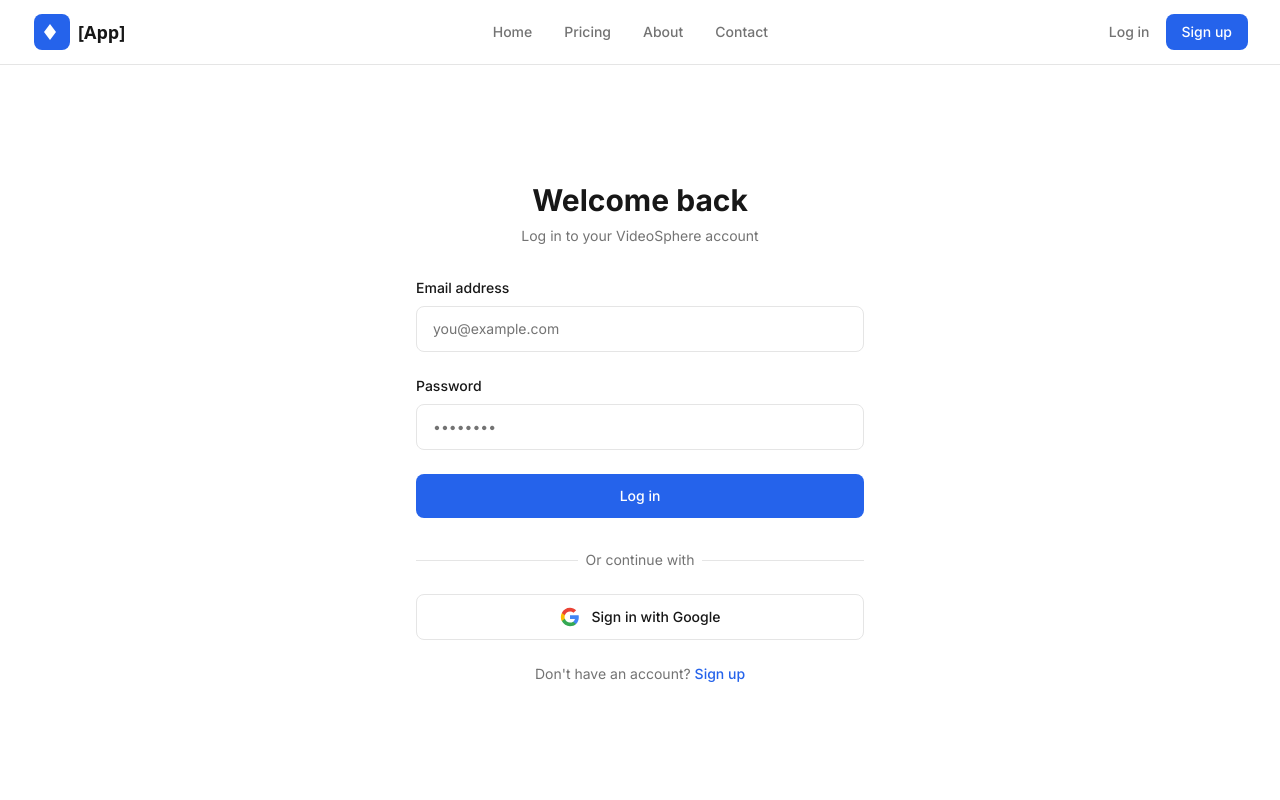
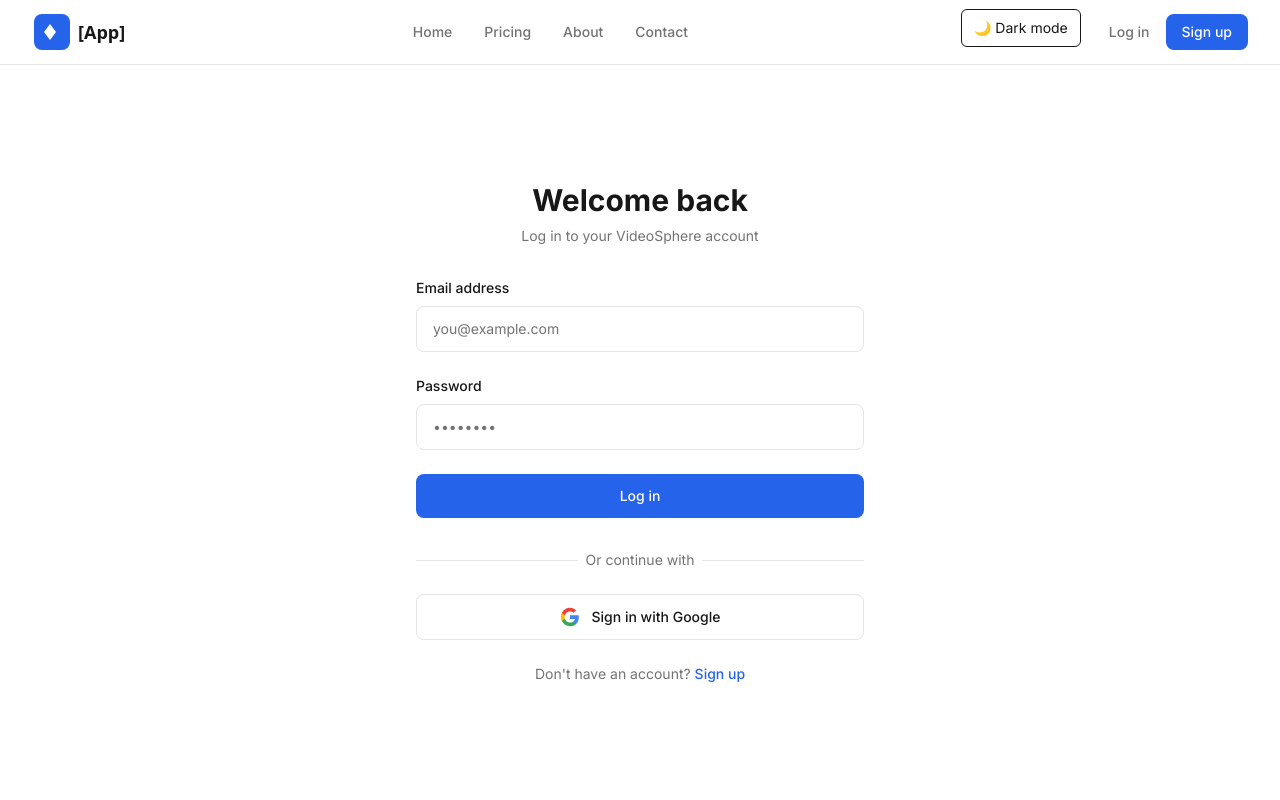
Before and after one commit to threehappypenguins/VideoSphere, a Next.js app: page /login in a window 1280 px wide. Shown: the top 800 px of the page. Built offline with nearby package versions, Linux system fonts and the light colour scheme; no server answers.

Commit message:
feat: add light/dark theme toggle in navbar

```diff
--- a/app/globals.css
+++ b/app/globals.css
@@ -73,7 +73,15 @@
   }
 }
 */
-
+.dark {
+  --background: #0a0a0a;
+  --foreground: #ededed;
+  --primary: #3b82f6;
+  --primary-foreground: #ffffff;
+  --muted: #262626;
+  --muted-foreground: #a3a3a3;
+  --border: #404040;
+}
 /* --- Base Styles --- */
 body {
   background: var(--background);
--- a/app/layout.tsx
+++ b/app/layout.tsx
@@ -22,6 +22,7 @@ import { Inter } from 'next/font/google';
 import './globals.css';
 import Navbar from '@/components/layout/Navbar';
 import Footer from '@/components/layout/Footer';
+import { ThemeProvider } from 'next-themes';
 
 // --- Font Configuration ---
 // next/font automatically optimizes fonts — no external requests at runtime.
@@ -49,11 +50,13 @@ export default function RootLayout({
   children: React.ReactNode;
 }>) {
   return (
-    <html lang="en" className={inter.variable}>
+    <html lang="en" className={inter.variable} suppressHydrationWarning>
       <body className="font-sans antialiased">
-        <Navbar />
-        <main className="min-h-screen">{children}</main>
-        <Footer />
+        <ThemeProvider attribute="class">
+          <Navbar />
+          <main className="min-h-screen">{children}</main>
+          <Footer />
+        </ThemeProvider>
       </body>
     </html>
   );
--- a/components/layout/Navbar.tsx
+++ b/components/layout/Navbar.tsx
@@ -14,6 +14,7 @@ import Link from 'next/link';
 import Image from 'next/image';
 import { useRouter, usePathname } from 'next/navigation';
 import { logout } from '@/lib/auth-client';
+import { useTheme } from 'next-themes';
 
 /** User shape returned by GET /api/auth/session (Appwrite User). */
 interface SessionUser {
@@ -26,7 +27,7 @@ export default function Navbar() {
   const pathname = usePathname();
   const [mobileMenuOpen, setMobileMenuOpen] = useState(false);
   const [sessionUser, setSessionUser] = useState<SessionUser | null | 'loading'>('loading');
-
+  const { theme, setTheme } = useTheme();
   // Re-fetch session when route changes so client-side redirects (e.g. after email/password login) pick up the new session.
   // AbortController ensures a slower response from a previous route cannot overwrite state (e.g. pre-login 401 after post-login 200).
   useEffect(() => {
@@ -96,6 +97,14 @@ export default function Navbar() {
 
           {/* --- Desktop Auth: login/signup when logged out, user + logout when logged in --- */}
           <div className="hidden items-center gap-4 md:flex">
+            <button
+              aria-label="Toggle theme"
+              onClick={() => setTheme(theme === 'dark' ? 'light' : 'dark')}
+              className="mx-3 mb-2 rounded-md border px-3 py-2 text-sm"
+            >
+              {theme === 'dark' ? '☀️ Light mode' : '🌙 Dark mode'}
+            </button>
+
             {sessionUser === 'loading' ? (
               <span className="text-sm text-muted-foreground" aria-hidden>
                 …
@@ -173,6 +182,13 @@ export default function Navbar() {
         {mobileMenuOpen && (
           <div className="border-t border-border pb-4 md:hidden">
             <div className="flex flex-col gap-2 pt-4">
+              <button
+                aria-label="Toggle theme"
+                onClick={() => setTheme(theme === 'dark' ? 'light' : 'dark')}
+                className="mx-3 mb-2 rounded-md border px-3 py-2 text-sm"
+              >
+                {theme === 'dark' ? '☀️ Light mode' : '🌙 Dark mode'}
+              </button>
               <Link
                 href="/"
                 className="rounded-md px-3 py-2 text-sm font-medium text-muted-foreground hover:bg-muted hover:text-foreground"
--- a/package.json
+++ b/package.json
@@ -34,6 +34,7 @@
   "dependencies": {
     "appwrite": "^23.0.0",
     "next": "16.1.6",
+    "next-themes": "^0.4.6",
     "node-appwrite": "^22.1.2",
     "react": "19.2.3",
     "react-dom": "19.2.3"
```
Also changed, not shown: 1 other file (tests, documents, lock files or other folders).
